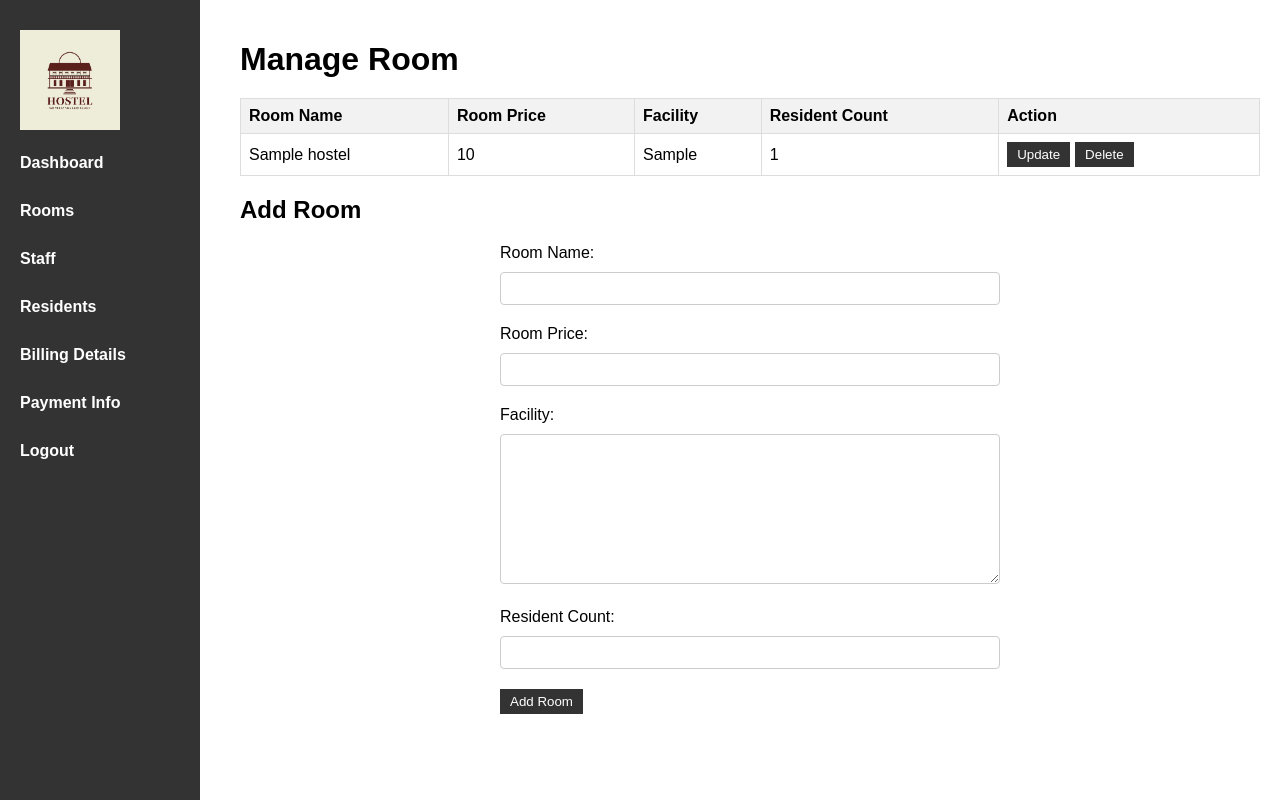
After one commit to Brabim21/Hostel_Management_System, a PHP site: page /Admin/manage_room.php in a window 1280 px wide. The commit adds this page. Run offline with PHP 8.4, Linux system fonts and the light colour scheme; tables that the repository leaves empty or names only in its code hold one stand-in row (values such as "Sample post").

Commit message:
Made page for room where new room can be added updated and deleted

```diff
--- a/Admin/home.php
+++ b/Admin/home.php
@@ -16,7 +16,7 @@
                     Dashboard
                 </a>
             </li>
-            <li><a href="#">Rooms</a></li>
+            <li><a href="manage_room.php">Rooms</a></li>
             <li><a href="managestaff.php">Staff</a></li>
             <li><a href="#">Residents</a></li>
             <li><a href="#">Billing Details</a></li>
--- a/Admin/manageStaff.php
+++ b/Admin/manageStaff.php
@@ -19,7 +19,7 @@
                     Dashboard
                 </a>
             </li>
-            <li><a href="#">Rooms</a></li>
+            <li><a href="manage_room.php">Rooms</a></li>
             <li><a href="managestaff.php">Staff</a></li>
             <li><a href="#">Residents</a></li>
             <li><a href="#">Billing Details</a></li>
--- /dev/null
+++ b/Admin/manage_room.css
@@ -0,0 +1,177 @@
+body {
+    font-family: Arial, sans-serif;
+    margin: 0;
+    padding: 0;
+}
+
+nav {
+    background-color: #333;
+    color: #fff;
+    width: 200px;
+    position: fixed;
+    top: 0;
+    bottom: 0;
+    left: 0;
+    padding-top: 20px;
+    display: flex;
+    flex-direction: column;
+    justify-content: space-between;
+    align-items: center;
+}
+
+nav ul {
+    list-style-type: none;
+    margin: 0;
+    padding: 0;
+    text-align: left;
+}
+
+nav ul li {
+    margin-bottom: 10px;
+}
+
+nav ul li a {
+    display: block;
+    color: #fff;
+    text-decoration: none;
+    font-weight: bold;
+    padding: 10px 20px;
+    transition: background-color 0.3s;
+}
+
+nav ul li a:hover {
+    background-color: #555;
+}
+
+nav ul li a:hover .logo {
+    transform: scale(1.1); /* Example hover effect */
+}
+
+.logo {
+    width: 100px; /* Adjust as needed */
+    margin-bottom: 20px; /* Spacing between logo and links */
+    transition: transform 0.3s; /* Transition effect */
+}
+
+.content {
+    margin-left: 220px; /* Adjust according to the width of the sidebar */
+    padding: 20px;
+}
+
+h1 {
+    margin-bottom: 20px;
+}
+
+table {
+    width: 100%;
+    border-collapse: collapse;
+}
+
+th, td {
+    border: 1px solid #ddd;
+    padding: 8px;
+    text-align: left;
+}
+
+th {
+    background-color: #f2f2f2;
+}
+
+tbody tr:nth-child(even) {
+    background-color: #f2f2f2;
+}
+
+button {
+    padding: 5px 10px;
+    margin-right: 5px;
+    background-color: #333;
+    color: #fff;
+    border: none;
+    cursor: pointer;
+    transition: background-color 0.3s;
+}
+
+button:hover {
+    background-color: #555;
+}
+
+.overlay {
+    display: none;
+    position: fixed;
+    z-index: 1000;
+    top: 0;
+    left: 0;
+    width: 100%;
+    height: 100%;
+    background-color: rgba(0, 0, 0, 0.5);
+}
+
+.overlay-content {
+    position: absolute;
+    top: 50%;
+    left: 50%;
+    transform: translate(-50%, -50%);
+    background-color: #fff;
+    padding: 20px;
+    border-radius: 5px;
+    box-shadow: 0 0 10px rgba(0, 0, 0, 0.1);
+}
+
+.modal {
+    display: none;
+    position: fixed;
+    z-index: 1000;
+    top: 0;
+    left: 0;
+    width: 100%;
+    height: 100%;
+    background-color: rgba(0, 0, 0, 0.5);
+}
+
+.modal-content {
+    position: absolute;
+    top: 50%;
+    left: 50%;
+    transform: translate(-50%, -50%);
+    background-color: #fff;
+    padding: 20px;
+    border-radius: 5px;
+    box-shadow: 0 0 10px rgba(0, 0, 0, 0.1);
+}
+
+.close {
+    position: absolute;
+    top: 10px;
+    right: 10px;
+    font-size: 20px;
+    cursor: pointer;
+}
+
+/* css for add staff */
+
+
+        form {
+            max-width: 500px;
+            margin: 0 auto;
+        }
+        label {
+            display: block;
+            margin-bottom: 10px;
+        }
+        input[type="text"],
+        textarea {
+            width: 100%;
+            padding: 8px;
+            margin-bottom: 20px;
+            border: 1px solid #ccc;
+            border-radius: 4px;
+            box-sizing: border-box;
+        }
+        textarea {
+            resize: vertical;
+            height: 100px; /* Adjust height as needed */
+        }
+        /* CSS to make facility input box larger */
+        #facility {
+            height: 150px; /* Increase height for multiple facilities */
+        }
--- /dev/null
+++ b/Admin/manage_room.php
@@ -0,0 +1,170 @@
+<?php include_once "../configuration.php"; ?>
+<!DOCTYPE html>
+<html lang="en">
+<head>
+    <meta charset="UTF-8">
+    <meta name="viewport" content="width=device-width, initial-scale=1.0">
+    <title>Manage Room</title>
+    <link rel="stylesheet" href="manage_room.css">
+</head>
+<body>
+    <nav>
+        <ul>
+            <li>
+                <a href="home.php">
+                    <img src="image/Hostel.avif" alt="Hostel Logo" class="logo">
+                    Dashboard
+                </a>
+            </li>
+            <li><a href="#">Rooms</a></li>
+            <li><a href="managestaff.php">Staff</a></li>
+            <li><a href="#">Residents</a></li>
+            <li><a href="#">Billing Details</a></li>
+            <li><a href="#">Payment Info</a></li>
+            <li><a href="#">Logout</a></li>
+        </ul>
+    </nav>
+
+    <div class="content">
+        <h1>Manage Room</h1>
+
+        <table>
+            <thead>
+                <tr>
+                    <th>Room Name</th>
+                    <th>Room Price</th>
+                    <th>Facility</th>
+                    <th>Resident Count</th>
+                    <th>Action</th>
+                </tr>
+            </thead>
+            <tbody>
+                <?php
+                $sql = "SELECT * FROM hostel";
+                $result = mysqli_query($link, $sql);
+
+                if (mysqli_num_rows($result) > 0) {
+                    while ($row = mysqli_fetch_assoc($result)) {
+                        echo "<tr>";
+                        echo "<td>" . $row['room_name'] . "</td>";
+                        echo "<td>" . $row['room_price'] . "</td>";
+                        echo "<td>" . nl2br($row['facility']) . "</td>";
+                        echo "<td>" . (isset($row['residents_count']) ? $row['residents_count'] : 'N/A') . "</td>";
+                        echo "<td>";
+                        echo "<button onclick='openEditOverlay(" . $row['room_id'] . ", \"" . $row['room_name'] . "\", " . $row['room_price'] . ", \"" . $row['facility'] . "\", " . (isset($row['residents_count']) ? $row['residents_count'] : 'N/A') . ")'>Update</button>";
+
+                        echo "<button onclick='confirmDelete(" . $row['room_id'] . ")' class='delete-button'>Delete</button>";
+                        echo "</td>";
+                        echo "</tr>";
+                    }
+                } else {
+                    echo "<tr><td colspan='5'>No rooms found</td></tr>";
+                }
+                mysqli_close($link);
+                ?>
+            </tbody>
+        </table>
+
+        <!-- Update overlay modal -->
+        <div id="editOverlay" class="overlay">
+            <div class="overlay-content">
+                <span class="close" onclick="closeOverlay('editOverlay')">&times;</span>
+                <h2>Edit Room Details</h2>
+                <form id="updateForm" method="post" action="update_room.php">
+                    <input type="hidden" id="roomId" name="roomId">
+                    <label for="roomName">Room Name:</label>
+                    <input type="text" id="roomName" name="roomName" required><br>
+                    <label for="roomPrice">Room Price:</label>
+                    <input type="text" id="roomPrice" name="roomPrice" required><br>
+                    <label for="facility">Facility:</label>
+                    <input type="text" id="facility" name="facility" required><br>
+                    <label for="residentCount">Resident Count:</label>
+                    <input type="text" id="residentCount" name="residentCount"><br>
+                    <button type="submit">Update</button>
+                </form>
+            </div>
+        </div>
+
+        <!-- Add Room section -->
+
+        <div id="addRoomSection">
+            <h2>Add Room</h2>
+            <form id="addRoomForm" method="post" action="add_room.php">
+                <label for="roomName">Room Name:</label>
+                <input type="text" id="roomName" name="roomName" required><br>
+                <label for="roomPrice">Room Price:</label>
+                <input type="text" id="roomPrice" name="roomPrice" required><br>
+                <label for="facility">Facility:</label>
+                <textarea id="facility" name="facility" rows="4" required></textarea><br>
+                <label for="residentCount">Resident Count:</label>
+                <input type="text" id="residentCount" name="residentCount"><br>
+                <button type="submit">Add Room</button>
+            </form>
+        </div>
+
+        <!-- Delete confirmation modal -->
+        <div id="deleteModal" class="modal">
+            <div class="modal-content delete-modal-content">
+                <span class="close" onclick="closeModal('deleteModal')">&times;</span>
+                <p>Are you sure you want to delete this room?</p>
+                <input type="hidden" id="roomIdToDelete">
+                <button onclick="deleteRoom()">Delete</button>
+                <button onclick="closeModal('deleteModal')" class="delete-button">Cancel</button>
+            </div>
+        </div>
+
+    </div>
+
+    <script>
+    document.addEventListener("DOMContentLoaded", function() {
+        document.getElementById('facility').addEventListener('keydown', function(event) {
+            if (event.key === 'Enter') {
+                event.preventDefault();
+                var facilityInput = document.getElementById('facility');
+                var facilityText = facilityInput.value.trim(); // Remove leading and trailing whitespace
+                if (facilityText !== '') {
+                    facilityInput.value += '\n- '; // Add dash for each facility
+                }
+            }
+        });
+    });
+
+
+
+    function openEditOverlay(roomId, roomName, roomPrice, facility, residentCount) {
+    // Populate the form fields with existing room details
+    document.getElementById('roomId').value = roomId;
+    document.getElementById('roomName').value = roomName;
+    document.getElementById('roomPrice').value = roomPrice;
+    document.getElementById('facility').value = facility;
+    document.getElementById('residentCount').value = residentCount;
+
+    // Display the overlay
+    document.getElementById('editOverlay').style.display = 'block';
+}
+
+    function confirmDelete(roomId) {
+        document.getElementById('deleteModal').style.display = 'block';
+        // Store the room ID in a hidden field in the modal
+        document.getElementById('roomIdToDelete').value = roomId;
+    }
+
+    function deleteRoom() {
+        var roomId = document.getElementById('roomIdToDelete').value;
+        window.location.href = 'delete_room.php?roomId=' + roomId;
+    }
+
+    function closeModal(modalId) {
+        document.getElementById(modalId).style.display = 'none';
+    }
+
+    function closeOverlay(overlayId) {
+        document.getElementById(overlayId).style.display = 'none';
+    }
+</script>
+
+
+
+
+</body>
+</html>
```
Also changed, not shown: Admin/add_room.php (added, +26 -0 lines), Admin/delete_room.php (added, +22 -0 lines), Admin/update_room.php (added, +26 -0 lines), Admin/uploads/_b7f6de4d-c466-4033-853c-25600605f4c1.jpg (added), Admin/uploads/signature (1).png (added).
